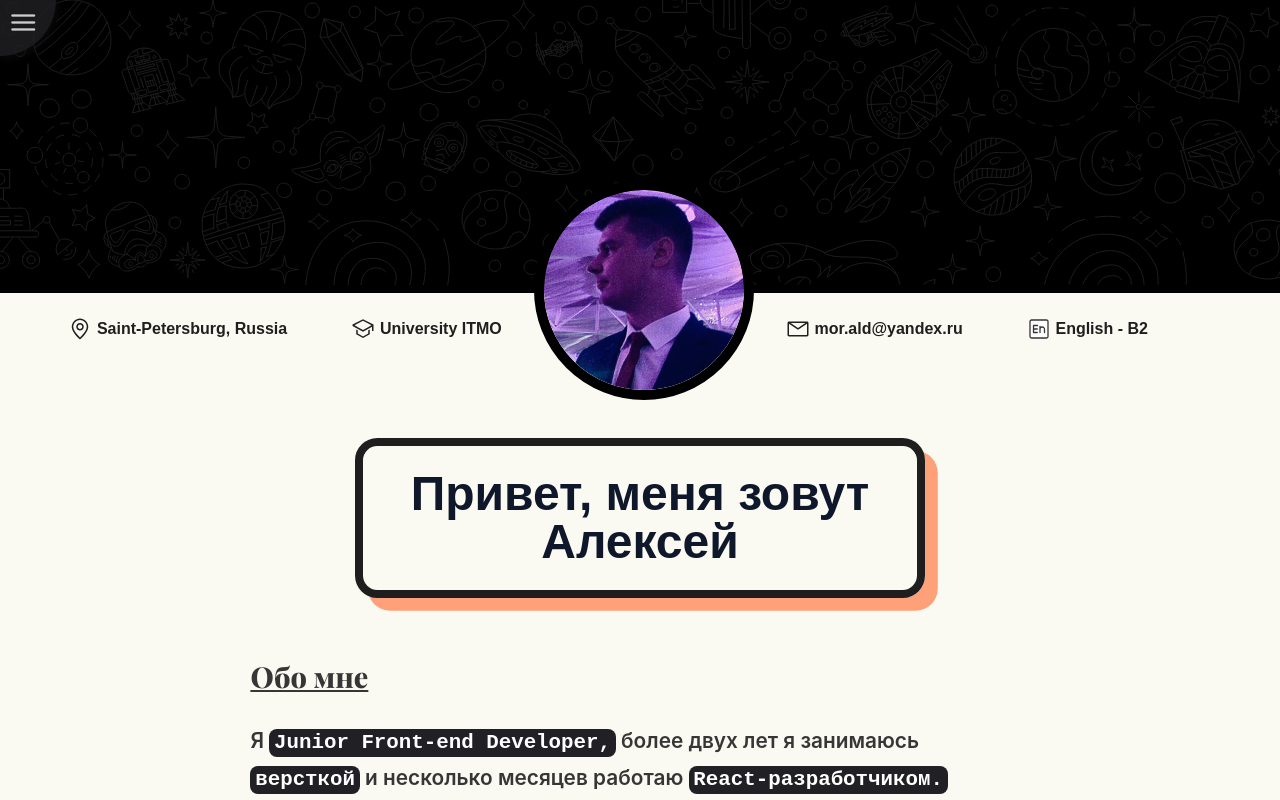
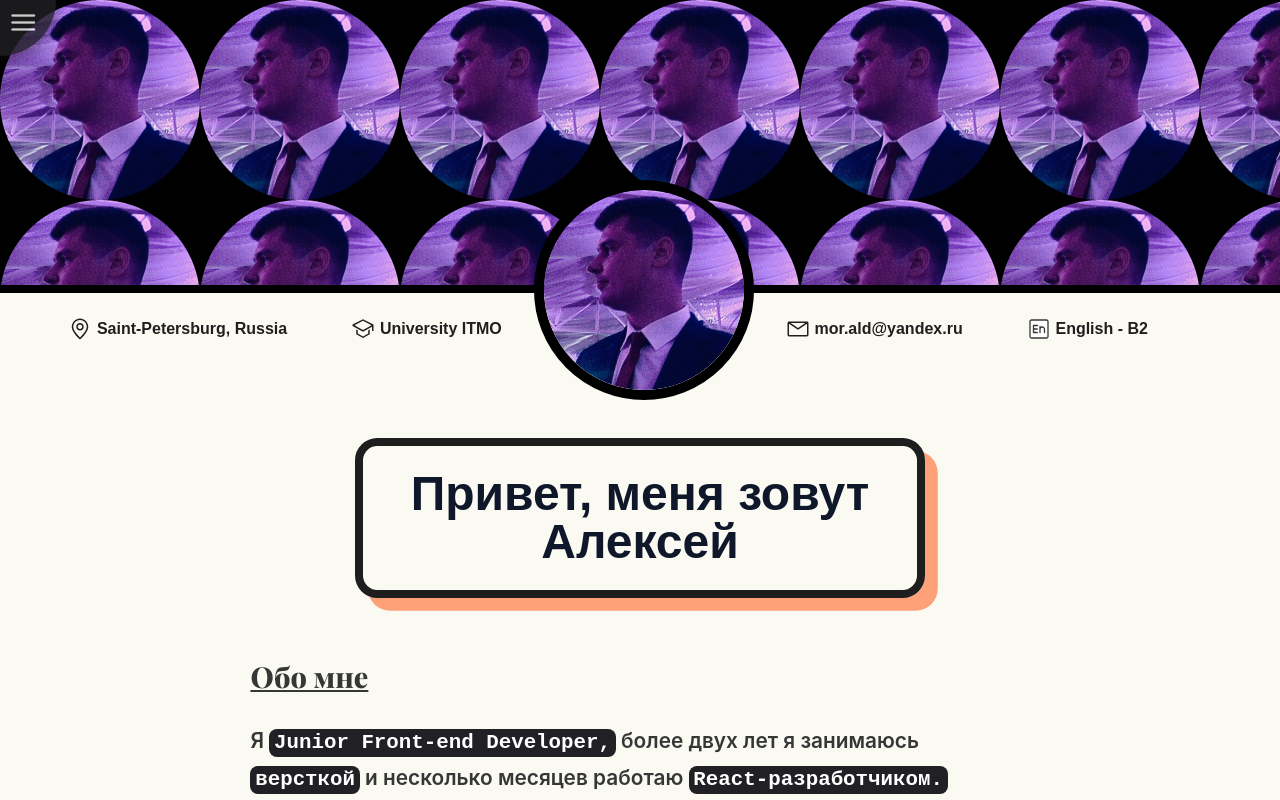
Before and after one commit to Mor-ald/portfolio-frontend, a React app: page / in a window 1280 px wide. Shown: the top 800 px of the page. Built offline with nearby package versions, Linux system fonts and the light colour scheme; the HTML template or start-up script is replaced by a standard one.

Commit message:
fix photo src

```diff
--- a/src/components/header/Header.module.scss
+++ b/src/components/header/Header.module.scss
@@ -6,7 +6,7 @@
     position: absolute;
     width: 100%;
     height: 285px;
-    background-image: url("/assets/back.svg");
+    background-image: url("../../../public/assets/photo.png");
     z-index: 10;
 }
 
```
